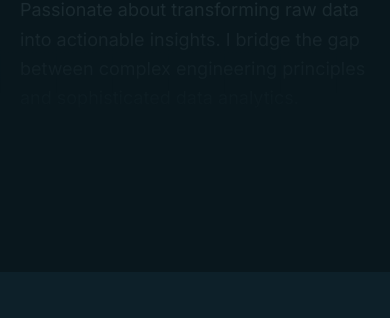
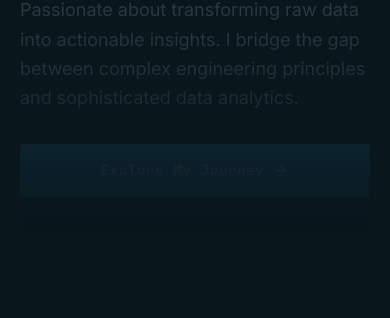
Before and after one commit to Nima-vd/Portfolio, a React (Vite) app: page / in a window 390 px wide. Shown: the part 852-1170 px from the top of the page. Built offline with nearby package versions, Linux system fonts and the light colour scheme.

Commit message:
add explore journey and resume

```diff
--- a/src/components/Hero.jsx
+++ b/src/components/Hero.jsx
@@ -56,6 +56,22 @@ export default function Hero() {
             sophisticated data analytics.
           </motion.p>
 
+          <div className="flex flex-col sm:flex-row gap-stack-sm opacity-100">
+            <MagneticButton
+              href="#about"
+              className="relative z-10 inline-flex items-center justify-center gap-2 rounded-lg bg-[#2d9cdb] px-8 py-4 text-center font-label-md text-label-md text-white shadow-lg shadow-[#2d9cdb]/20 transition-all hover:bg-[#51e0bb] hover:text-[#061218]"
+            >
+              Explore My Journey <ArrowRight size={17} />
+            </MagneticButton>
+            <MagneticButton
+              href="/resume.pdf"
+              download="Nima-Norbu-Sherpa-Resume.pdf"
+              className="relative z-10 inline-flex items-center justify-center gap-2 rounded-lg border border-[#6f9eaa] bg-[#10232c] px-8 py-4 text-center font-label-md text-label-md text-white shadow-lg shadow-black/20 transition-all hover:border-[#51e0bb] hover:bg-[#173944]"
+            >
+              Download My Resume <Download size={16} />
+            </MagneticButton>
+          </div>
+
         </motion.div>
       </div>
       <motion.div animate={{ y: [0, 9, 0] }} transition={{ duration: 2.2, repeat: Infinity, ease: 'easeInOut' }} className="absolute bottom-10 left-1/2 -translate-x-1/2 text-secondary flex flex-col items-center gap-2">
```
